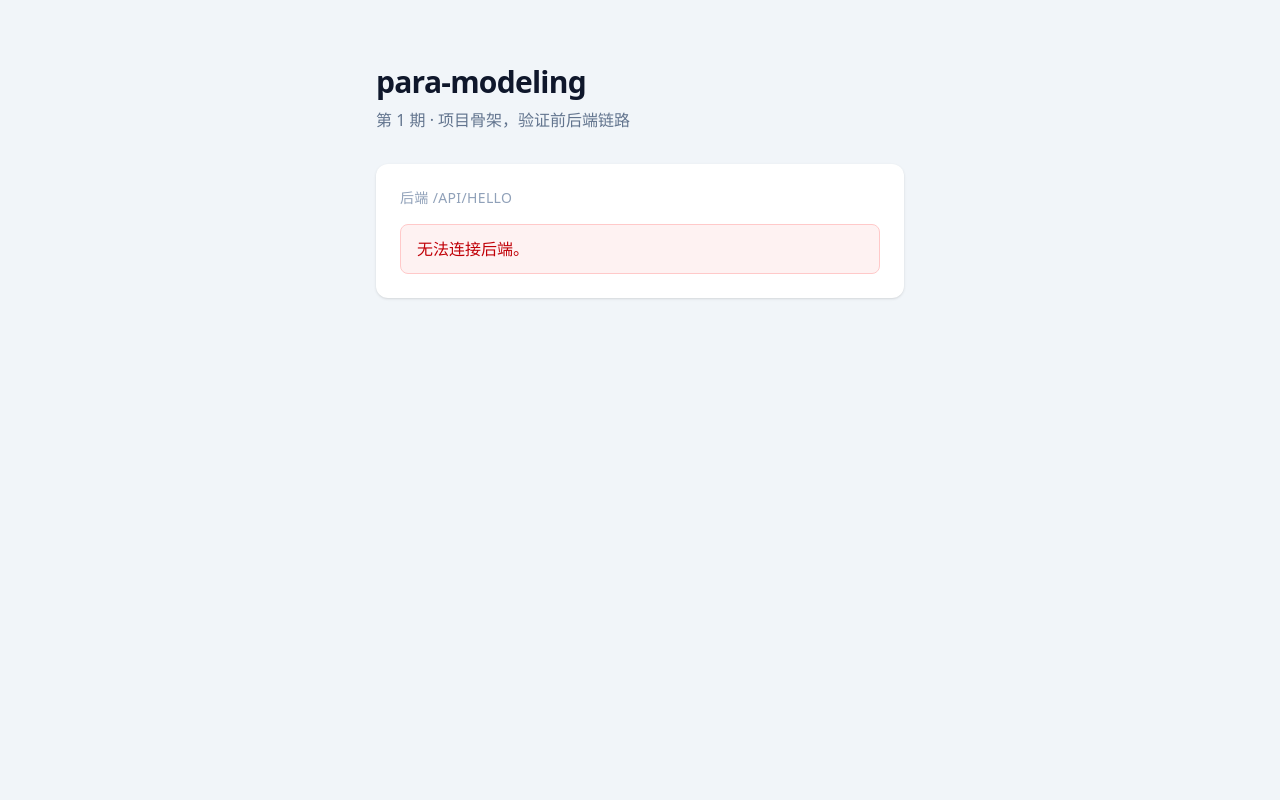
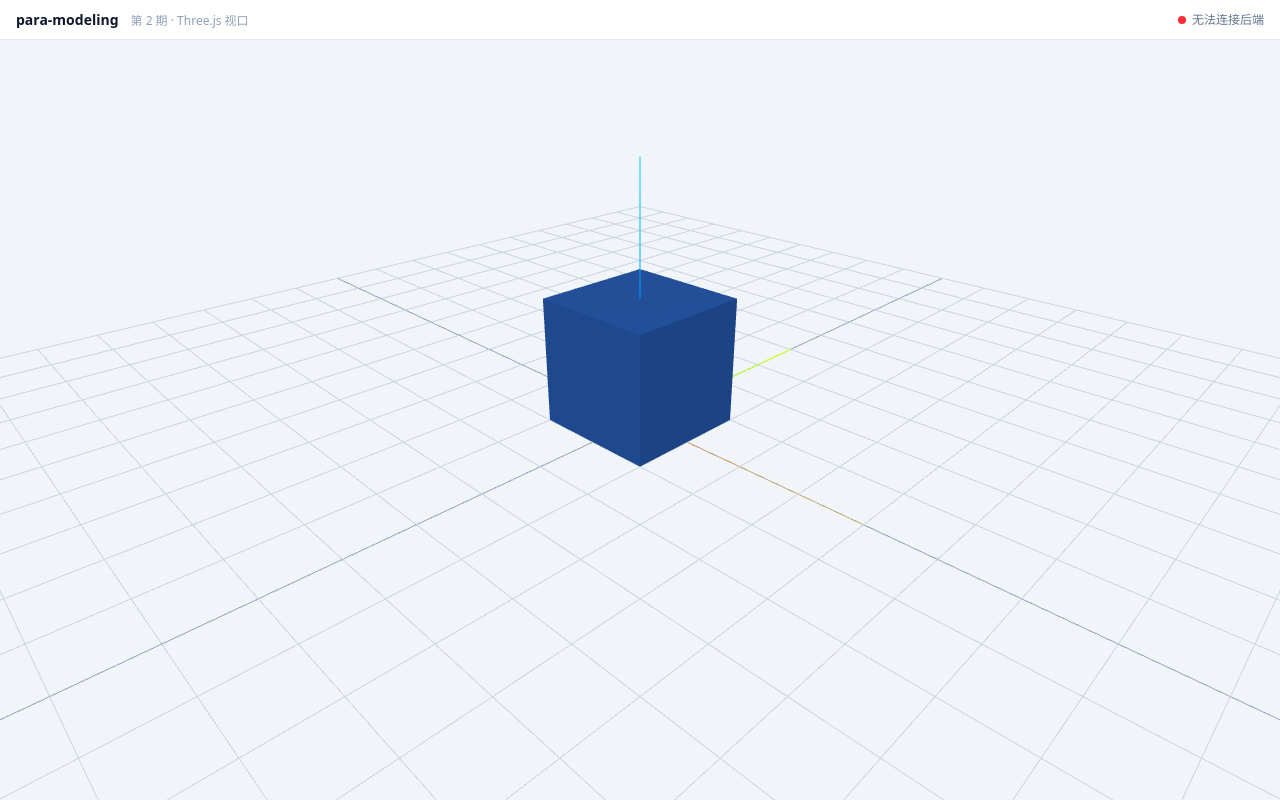
Before and after one commit to richardyjzhang/para-modeling, a Vue app in the folder frontend/: page / in a window 1280 px wide. Built offline with nearby package versions, Linux system fonts and the light colour scheme; no server answers.

Commit message:
feat: 三维基础场景搭建

```diff
--- a/frontend/package.json
+++ b/frontend/package.json
@@ -9,9 +9,11 @@
     "preview": "vite preview"
   },
   "dependencies": {
-    "vue": "^3.5.13"
+    "vue": "^3.5.13",
+    "three": "^0.170.0"
   },
   "devDependencies": {
+    "@types/three": "^0.170.0",
     "@tailwindcss/vite": "^4.1.4",
     "@vitejs/plugin-vue": "^5.2.3",
     "tailwindcss": "^4.1.4",
--- a/frontend/src/App.vue
+++ b/frontend/src/App.vue
@@ -1,60 +1,49 @@
 <script setup lang="ts">
 import { onMounted, ref } from "vue";
-import { fetchHello, type HelloResponse } from "./api/hello";
+import { fetchHello } from "./api/hello";
+import Viewport3d from "./components/Viewport3d.vue";
 
-const loading = ref(true);
-const error = ref("");
-const data = ref<HelloResponse | null>(null);
+const backendOk = ref<boolean | null>(null);
+const backendHint = ref("正在检查后端…");
 
 onMounted(async () => {
   try {
-    data.value = await fetchHello();
+    const data = await fetchHello();
+    backendOk.value = true;
+    backendHint.value = `后端已连接 · ${data.version}`;
   } catch {
-    error.value =
-      "无法连接后端。";
-  } finally {
-    loading.value = false;
+    backendOk.value = false;
+    backendHint.value = "无法连接后端";
   }
 });
 </script>
 
 <template>
-  <div class="min-h-screen bg-slate-100 text-slate-800">
-    <main class="mx-auto max-w-xl px-6 py-16">
-      <h1 class="text-3xl font-semibold tracking-tight text-slate-900">
-        para-modeling
-      </h1>
-      <p class="mt-2 text-slate-500">第 1 期 · 项目骨架，验证前后端链路</p>
-
-      <section class="mt-8 rounded-xl bg-white p-6 shadow-sm">
-        <h2 class="text-sm font-medium uppercase tracking-wide text-slate-400">
-          后端 /api/hello
-        </h2>
-
-        <p v-if="loading" class="mt-4 text-slate-500">正在请求后端…</p>
-
-        <p
-          v-else-if="error"
-          class="mt-4 rounded-lg border border-red-200 bg-red-50 px-4 py-3 text-red-700"
-        >
-          {{ error }}
-        </p>
-
-        <dl v-else-if="data" class="mt-4 space-y-3">
-          <div>
-            <dt class="text-xs text-slate-400">问候语</dt>
-            <dd class="text-lg text-slate-900">{{ data.message }}</dd>
-          </div>
-          <div>
-            <dt class="text-xs text-slate-400">后端版本</dt>
-            <dd class="font-mono">{{ data.version }}</dd>
-          </div>
-          <div>
-            <dt class="text-xs text-slate-400">服务器时间</dt>
-            <dd class="font-mono">{{ data.serverTime }}</dd>
-          </div>
-        </dl>
-      </section>
+  <div class="flex h-screen flex-col bg-slate-100 text-slate-800">
+    <header
+      class="flex h-10 shrink-0 items-center justify-between border-b border-slate-200 bg-white px-4"
+    >
+      <div class="flex items-baseline gap-3">
+        <h1 class="text-sm font-semibold text-slate-900">para-modeling</h1>
+        <span class="text-xs text-slate-400">第 2 期 · Three.js 视口</span>
+      </div>
+      <span
+        class="inline-flex items-center gap-1.5 text-xs text-slate-500"
+        :title="backendHint"
+      >
+        <span
+          class="inline-block h-2 w-2 rounded-full"
+          :class="{
+            'bg-slate-300': backendOk === null,
+            'bg-emerald-500': backendOk === true,
+            'bg-red-500': backendOk === false,
+          }"
+        />
+        {{ backendHint }}
+      </span>
+    </header>
+    <main class="min-h-0 flex-1">
+      <Viewport3d />
     </main>
   </div>
 </template>
--- /dev/null
+++ b/frontend/src/components/Viewport3d.vue
@@ -0,0 +1,138 @@
+<script setup lang="ts">
+import { onMounted, onUnmounted, ref } from "vue";
+import * as THREE from "three";
+import { OrbitControls } from "three/addons/controls/OrbitControls.js";
+
+const containerRef = ref<HTMLDivElement | null>(null);
+
+let renderer: THREE.WebGLRenderer | null = null;
+let scene: THREE.Scene | null = null;
+let camera: THREE.PerspectiveCamera | null = null;
+let controls: OrbitControls | null = null;
+let cubeGeo: THREE.BoxGeometry | null = null;
+let cubeMat: THREE.MeshStandardMaterial | null = null;
+let gridHelper: THREE.GridHelper | null = null;
+let axesHelper: THREE.AxesHelper | null = null;
+let rafId = 0;
+let resizeObserver: ResizeObserver | null = null;
+
+function syncSize() {
+  const el = containerRef.value;
+  if (!el || !renderer || !camera) return;
+  const width = el.clientWidth;
+  const height = el.clientHeight;
+  if (width === 0 || height === 0) return;
+  camera.aspect = width / height;
+  camera.updateProjectionMatrix();
+  renderer.setSize(width, height);
+}
+
+function animate() {
+  rafId = requestAnimationFrame(animate);
+  // 阻尼需要每帧调用 update，否则旋转/平移会"卡住"
+  controls?.update();
+  if (renderer && scene && camera) {
+    renderer.render(scene, camera);
+  }
+}
+
+function disposeMaterial(material: THREE.Material | THREE.Material[]) {
+  if (Array.isArray(material)) {
+    for (const item of material) item.dispose();
+  } else {
+    material.dispose();
+  }
+}
+
+onMounted(() => {
+  const el = containerRef.value;
+  if (!el) return;
+
+  scene = new THREE.Scene();
+  scene.background = new THREE.Color(0xf1f5f9);
+
+  // near/far 按毫米尺度：场景约数千 mm，far 给到 100m 量级以免裁切
+  camera = new THREE.PerspectiveCamera(50, 1, 1, 100000);
+  // 工程约定右手系 Z 向上；Three.js 默认 Y-up。
+  // 只改相机 up 向量 + 把网格转到 XY，不做全局坐标变换，后续图元直接按 Z-up 摆。
+  camera.up.set(0, 0, 1);
+  camera.position.set(800, -800, 600);
+  camera.lookAt(0, 0, 0);
+
+  renderer = new THREE.WebGLRenderer({ antialias: true });
+  // 高 DPR 屏按 2 封顶，避免 3x/4x 像素把 GPU 打满
+  renderer.setPixelRatio(Math.min(window.devicePixelRatio, 2));
+  renderer.domElement.style.display = "block";
+  el.appendChild(renderer.domElement);
+
+  controls = new OrbitControls(camera, renderer.domElement);
+  controls.enableDamping = true;
+  controls.dampingFactor = 0.08;
+  controls.target.set(0, 0, 0);
+
+  scene.add(new THREE.AmbientLight(0xffffff, 0.55));
+  const dirLight = new THREE.DirectionalLight(0xffffff, 0.85);
+  // 斜上方打光，让立方体各面有明暗区分
+  dirLight.position.set(400, -600, 800);
+  scene.add(dirLight);
+
+  // GridHelper 默认躺在 XZ（Y=0）；绕 X 转 90° 落到工程地面 XY（Z=0）
+  gridHelper = new THREE.GridHelper(2000, 20, 0x94a3b8, 0xcbd5e1);
+  gridHelper.rotateX(Math.PI / 2);
+  scene.add(gridHelper);
+
+  axesHelper = new THREE.AxesHelper(400);
+  scene.add(axesHelper);
+
+  cubeGeo = new THREE.BoxGeometry(200, 200, 200);
+  cubeMat = new THREE.MeshStandardMaterial({
+    color: 0x3b82f6,
+    metalness: 0.1,
+    roughness: 0.6,
+  });
+  const cube = new THREE.Mesh(cubeGeo, cubeMat);
+  cube.position.set(0, 0, 100);
+  scene.add(cube);
+
+  syncSize();
+  resizeObserver = new ResizeObserver(syncSize);
+  resizeObserver.observe(el);
+  animate();
+});
+
+onUnmounted(() => {
+  // Vue 热更新 / 路由切换会反复挂载，不释放 WebGL 资源会泄漏上下文
+  cancelAnimationFrame(rafId);
+  resizeObserver?.disconnect();
+  resizeObserver = null;
+
+  controls?.dispose();
+  controls = null;
+
+  cubeGeo?.dispose();
+  cubeMat?.dispose();
+  cubeGeo = null;
+  cubeMat = null;
+
+  if (gridHelper) {
+    gridHelper.geometry.dispose();
+    disposeMaterial(gridHelper.material);
+    gridHelper = null;
+  }
+  if (axesHelper) {
+    axesHelper.geometry.dispose();
+    disposeMaterial(axesHelper.material);
+    axesHelper = null;
+  }
+
+  renderer?.dispose();
+  renderer?.domElement.remove();
+  renderer = null;
+  scene = null;
+  camera = null;
+});
+</script>
+
+<template>
+  <div ref="containerRef" class="h-full w-full overflow-hidden" />
+</template>
```
Also changed, not shown: 3 other files (tests, documents, lock files or other folders).
